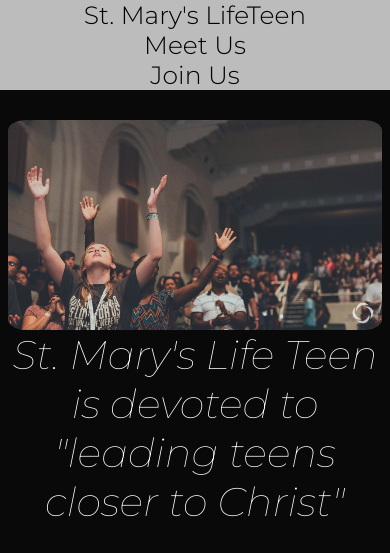
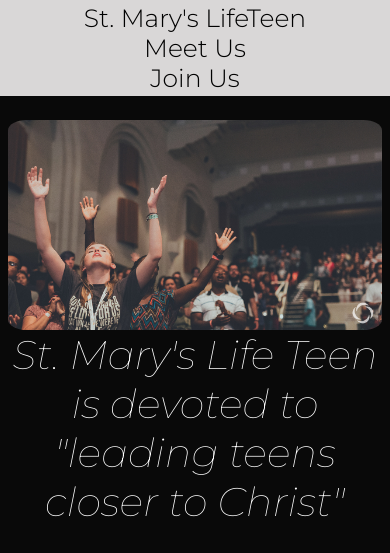
Before and after one commit to dukingham/LifeTeenWebsite, a plain HTML site: page index.html in a window 390 px wide. Shown: the top 553 px of the page. Drawn offline with Linux system fonts and the light colour scheme.

Commit message:
further style changes

```diff
--- a/index.css
+++ b/index.css
@@ -6,7 +6,7 @@ body {
 }
 
 .nav {
-    background-color: #bcbcbc;
+    background-color: #d9d7d7;
     color: #000000;
     box-sizing: border-box;
     display: flex;
@@ -60,14 +60,15 @@ img {
 @media (max-width: 760px) {
     .nav {
         flex-direction: column;
-
+        background-color: #d9d7d7;
     }
 
     .nav ul {
         flex-direction: column;
         align-items: center;
-        margin: auto;
+        margin: 3px 0 3px;
         padding: 0;
+
     }
 
     .nav li {
```
